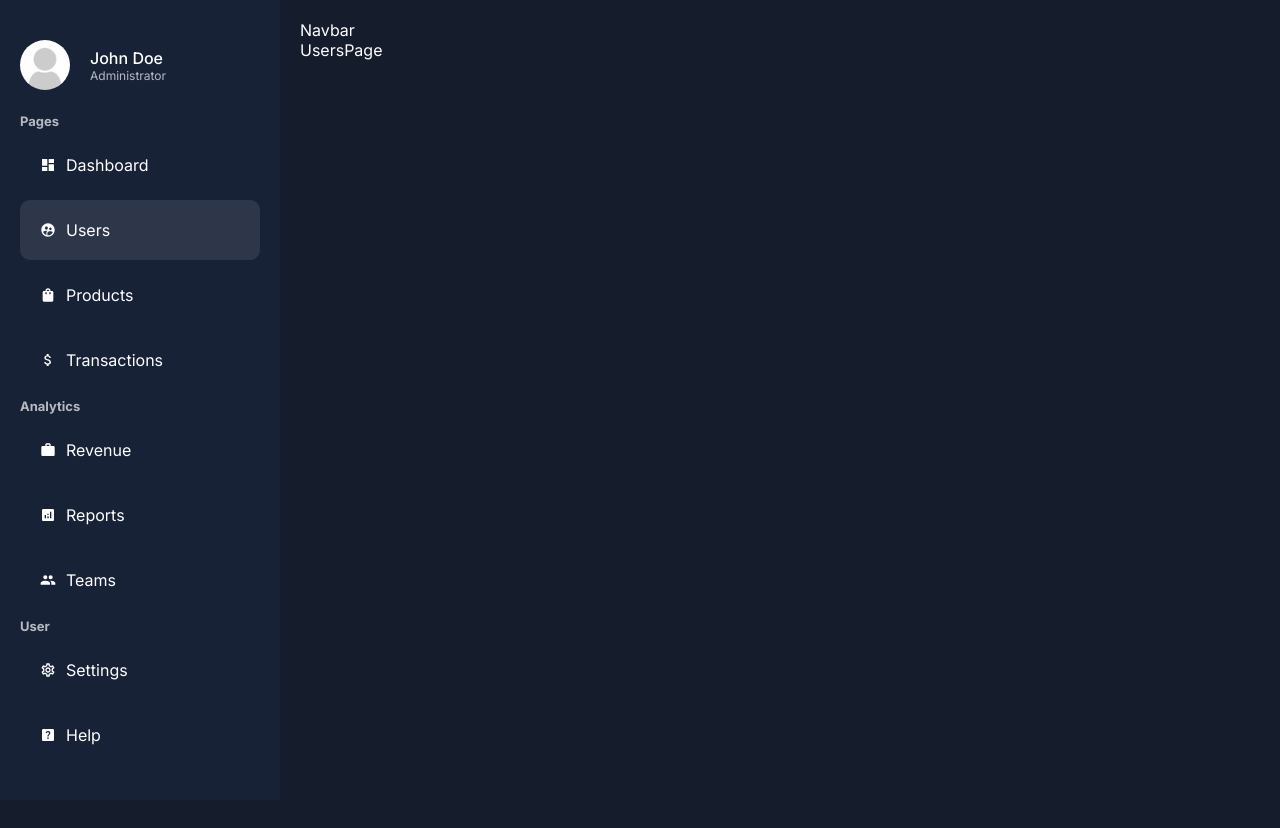
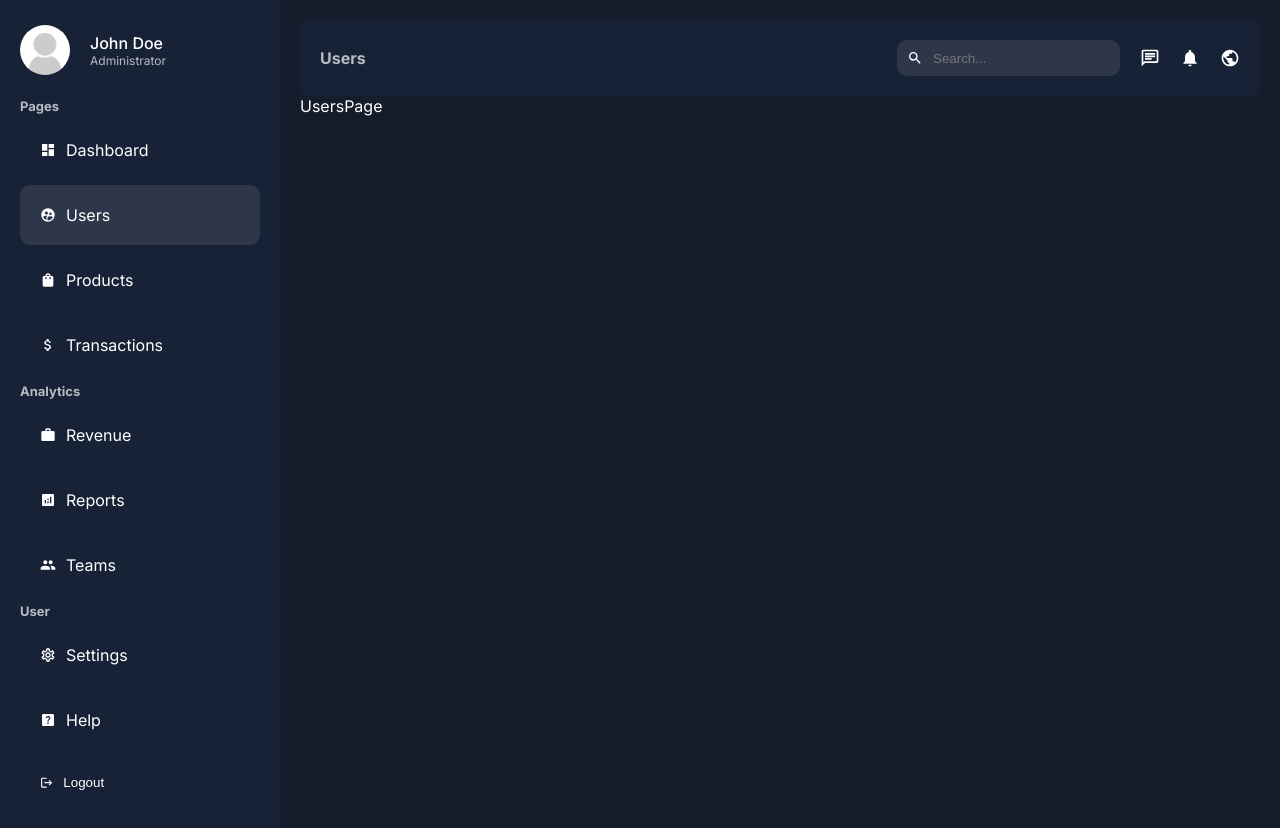
Before and after one commit to riadhmouamnia/admin-dashboard, a Next.js app: page /dashboard/users in a window 1280 px wide. Before the commit the page ends 800 px from the top, so only its background shows below. Built offline with nearby package versions, Linux system fonts and the light colour scheme.

Commit message:
create navbar

```diff
--- a/app/ui/dashboard/navbar/index.tsx
+++ b/app/ui/dashboard/navbar/index.tsx
@@ -1,5 +1,31 @@
+"use client";
+import styles from "@ui/dashboard/navbar/navbar.module.scss";
+import { usePathname } from "next/navigation";
+import {
+  MdNotifications,
+  MdOutlineChat,
+  MdPublic,
+  MdSearch,
+} from "react-icons/md";
+
 const Navbar = () => {
-  return <div>Navbar</div>;
+  const pathname = usePathname();
+  return (
+    <div className={styles.container}>
+      <div className={styles.title}>{pathname.split("/").pop()}</div>
+      <div className={styles.menu}>
+        <div className={styles.search}>
+          <MdSearch />
+          <input type="text" placeholder="Search..." className={styles.input} />
+        </div>
+        <div className={styles.icons}>
+          <MdOutlineChat size={20} />
+          <MdNotifications size={20} />
+          <MdPublic size={20} />
+        </div>
+      </div>
+    </div>
+  );
 };
 
 export default Navbar;
--- /dev/null
+++ b/app/ui/dashboard/navbar/navbar.module.scss
@@ -0,0 +1,38 @@
+.container {
+  padding: 20px;
+  border-radius: 10px;
+  background-color: var(--bgSoft);
+  display: flex;
+  align-items: center;
+  justify-content: space-between;
+  .title {
+    color: var(--textSoft);
+    font-weight: bold;
+    text-transform: capitalize;
+  }
+  .menu {
+    display: flex;
+    align-items: center;
+    gap: 20px;
+  }
+
+  .search {
+    display: flex;
+    align-items: center;
+    gap: 10px;
+    background-color: #2e374a;
+    padding: 10px;
+    border-radius: 10px;
+  }
+
+  .input {
+    background-color: transparent;
+    outline: none;
+    border: none;
+    color: var(--text);
+  }
+  .icons {
+    display: flex;
+    gap: 20px;
+  }
+}
--- a/app/ui/dashboard/sidebar/index.tsx
+++ b/app/ui/dashboard/sidebar/index.tsx
@@ -102,6 +102,10 @@
           </li>
         ))}
       </ul>
+      <button className={styles.logout}>
+        <MdLogout />
+        Logout
+      </button>
     </div>
   );
 };
--- a/app/ui/dashboard/sidebar/sidebar.module.scss
+++ b/app/ui/dashboard/sidebar/sidebar.module.scss
@@ -32,4 +32,20 @@
       margin: 10px 0px;
     }
   }
+  .logout {
+    padding: 20px;
+    margin: 5px 0px;
+    display: flex;
+    align-items: center;
+    gap: 10px;
+    cursor: pointer;
+    border-radius: 10px;
+    background: none;
+    border: none;
+    color: white;
+    width: 100%;
+    &:hover {
+      background-color: #2e374a;
+    }
+  }
 }
```
Also changed, not shown: app/ui/dashboard/navbar/navbar.module.css (deleted).
